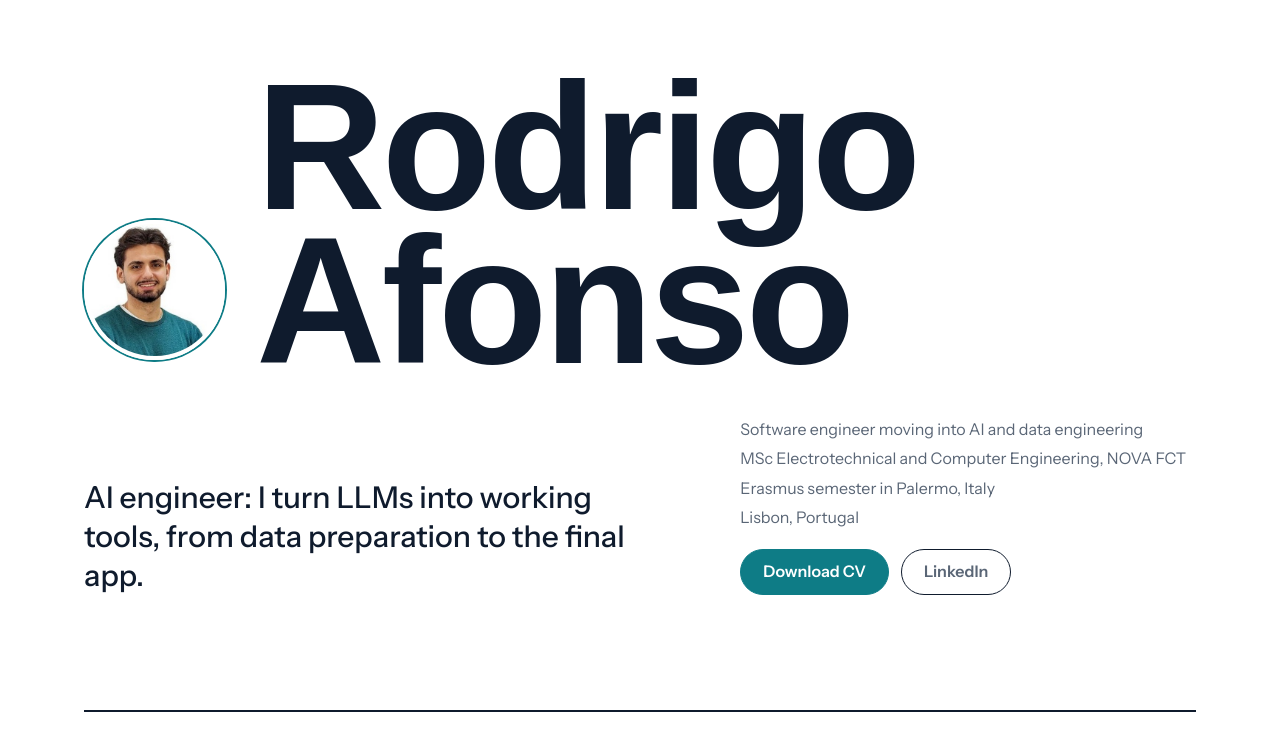
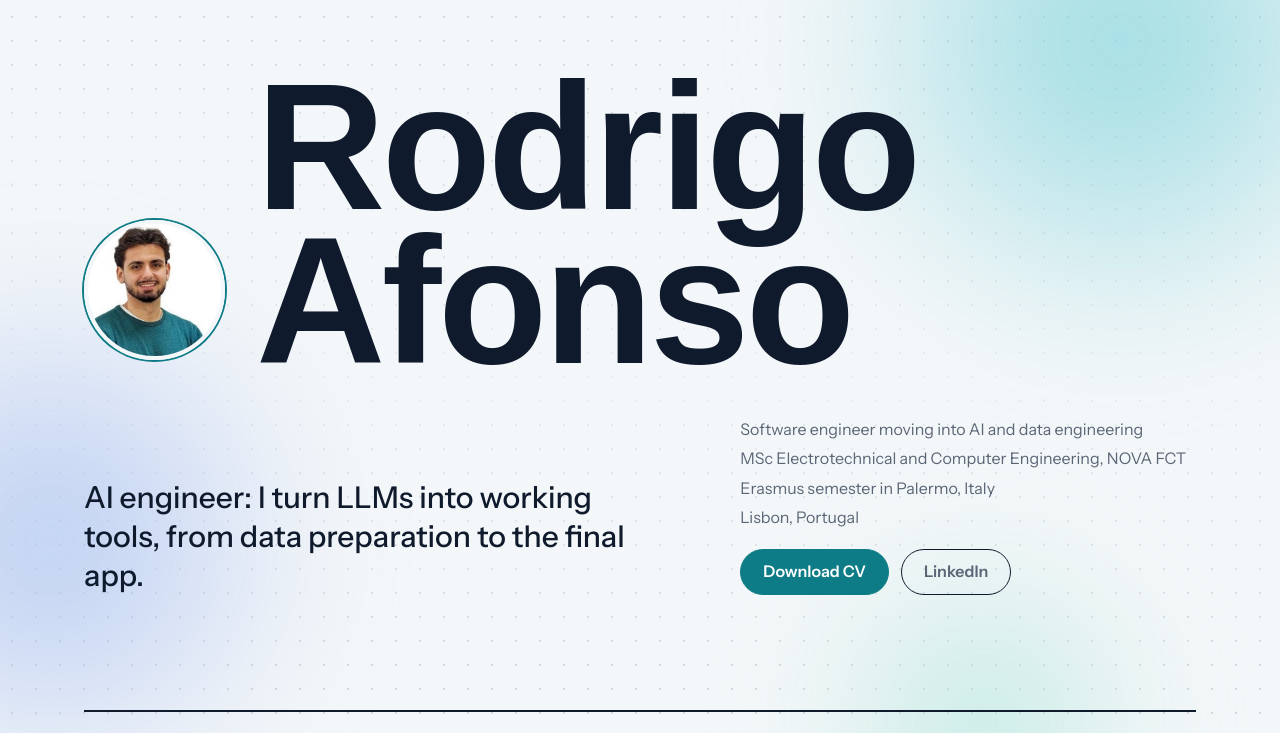
Before and after one commit to rodrigoafonsogit/rodrigo-afonso, a plain HTML site: page index.html in a window 1280 px wide. Shown: the part 67-800 px from the top of the page. Drawn offline with Linux system fonts and the light colour scheme; a web font is replaced by a local one.

Commit message:
Livelier default background: drifting teal/blue light and dot grid
Co-Authored-By: Claude Opus 5.5 <noreply@anthropic.com>
Claude-Session: https://claude.ai/code/session_01DVSHbHJY1ab9uVxHhmhT9i

```diff
--- a/index.html
+++ b/index.html
@@ -19,8 +19,8 @@
    COLOUR and TYPE: white and deep navy with a teal accent taken from the photo; Sofia Sans Condensed 800 + Instrument Sans.
    LAYOUT: name across the top, then Master thesis, Experience, Skills, Contact. */
 :root{color-scheme:light dark;
-  --bg:light-dark(#ffffff,#0b1620);--ink:light-dark(#0f1b2d,#e8eef3);--mute:light-dark(#5a6676,#9aa8b6);
-  --line:light-dark(#e3e8ee,#1f2e3c);--soft:light-dark(#f1f5f8,#132230);
+  --bg:light-dark(#f4f7f9,#0b1620);--ink:light-dark(#0f1b2d,#e8eef3);--mute:light-dark(#5a6676,#9aa8b6);
+  --line:light-dark(#dbe3ea,#1f2e3c);--soft:light-dark(rgba(255,255,255,.75),#132230);
   --acc:light-dark(#0e7c86,#43b9c2);--onacc:light-dark(#ffffff,#06131a);--accsoft:light-dark(#e3f2f3,#10333a)}
 :root[data-theme=light]{color-scheme:light}:root[data-theme=dark]{color-scheme:dark}
 *{box-sizing:border-box;min-width:0}
@@ -111,6 +111,20 @@ nav .links a:hover,nav .links a.on{color:var(--ink);border-color:var(--acc)}
 .used b{display:block;font-size:17px;margin-bottom:2px}
 .used span{color:var(--mute);font-size:16px}
 
+
+/* Ambient default background: soft drifting light + dot grid */
+.ambient{position:fixed;inset:0;z-index:-2;pointer-events:none;overflow:hidden;transition:opacity .7s}
+.ambient::before{content:"";position:absolute;inset:0;
+  background:radial-gradient(light-dark(rgba(15,27,45,.14),rgba(232,238,243,.08)) 1px,transparent 1.6px) 0 0/24px 24px;
+  -webkit-mask:linear-gradient(180deg,#000 0%,rgba(0,0,0,.35) 55%,#000 100%);mask:linear-gradient(180deg,#000 0%,rgba(0,0,0,.35) 55%,#000 100%)}
+.blob{position:absolute;border-radius:50%;filter:blur(60px);opacity:.8;animation:drift 26s ease-in-out infinite alternate}
+.blob.b1{width:52vmax;height:52vmax;right:-14vmax;top:-18vmax;background:radial-gradient(circle,light-dark(#7fd3da,#0e5961),transparent 68%)}
+.blob.b2{width:44vmax;height:44vmax;left:-16vmax;top:38vh;background:radial-gradient(circle,light-dark(#a7bff0,#16325a),transparent 68%);animation-duration:32s;animation-delay:-8s}
+.blob.b3{width:30vmax;height:30vmax;right:8vw;bottom:-14vmax;background:radial-gradient(circle,light-dark(#b2e6dc,#0b4a4a),transparent 70%);animation-duration:38s}
+@keyframes drift{from{transform:translate(0,0) scale(1)}to{transform:translate(-6vmax,5vmax) scale(1.12)}}
+body.night .ambient{opacity:0}
+@media(prefers-reduced-motion:reduce){.blob{animation:none}}
+
 /* Scenes: while L'Avenue or EID is open, the whole page goes dark over a themed background */
 body{transition:background-color .6s,color .6s}
 .scene{position:fixed;inset:0;z-index:-1;opacity:0;pointer-events:none;transition:opacity .7s ease;overflow:hidden}
@@ -190,6 +204,7 @@ footer small{display:block;margin-top:44px;opacity:.65;font-size:13px}
 </style>
 </head>
 <body>
+<div class="ambient" aria-hidden="true"><i class="blob b1"></i><i class="blob b2"></i><i class="blob b3"></i></div>
 <div class="scene lavenue" aria-hidden="true"></div>
 <div class="scene uni" aria-hidden="true"><svg id="circuit" viewBox="0 0 1200 800" preserveAspectRatio="xMidYMid slice"></svg></div>
 <div class="scene eid" aria-hidden="true">
```
